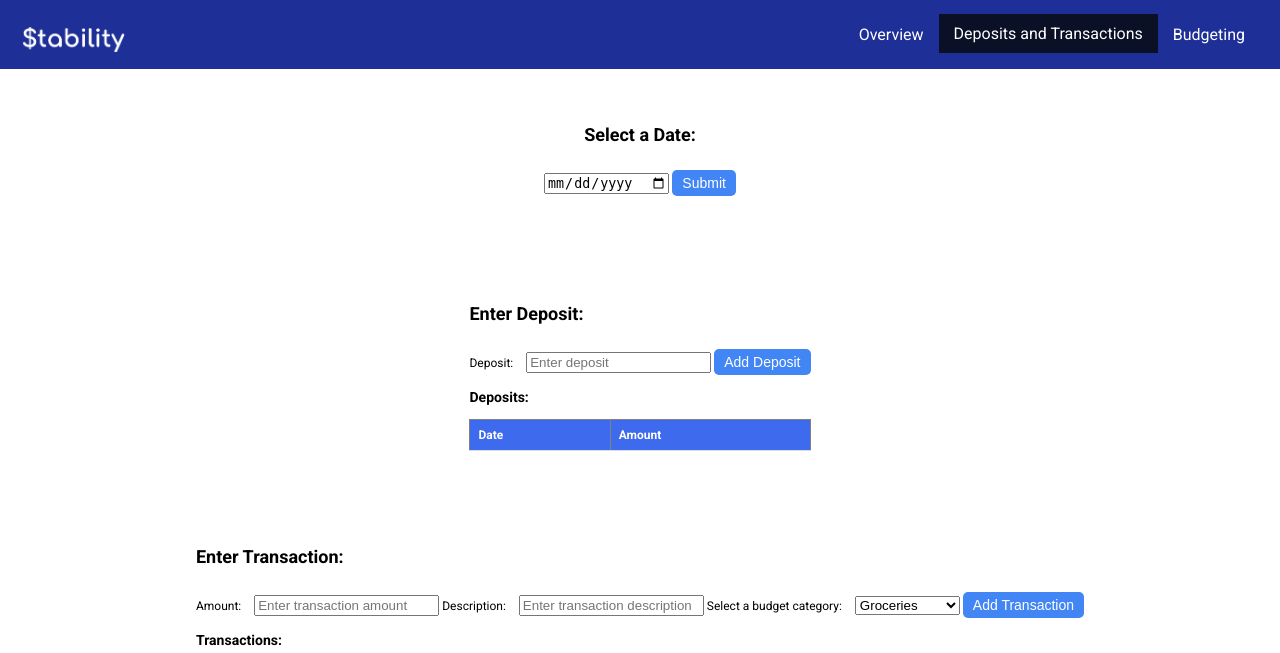
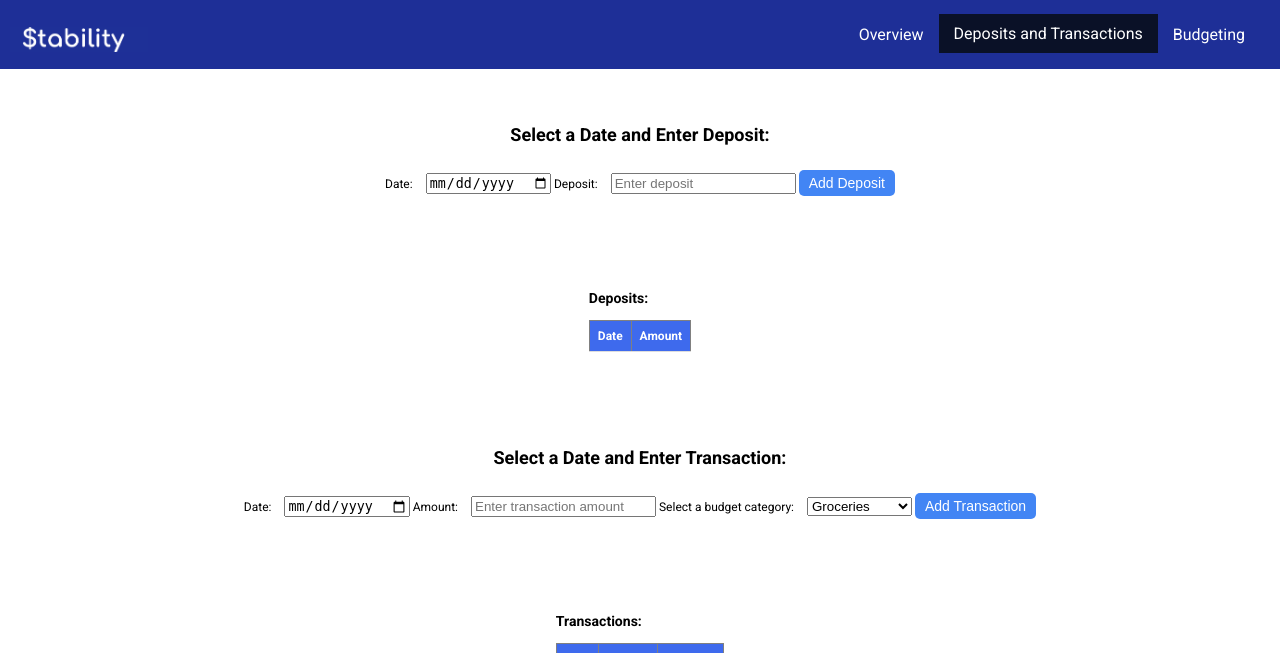
Before and after one commit to manik-sethi/Stability, a Flask app: page /deposits_and_transactions in a window 1280 px wide. Shown: the top 653 px of the page. Run offline with Flask 3, Linux system fonts and the light colour scheme; a user stored in the database is signed in; data comes from the database, SQL or seed files in the repository; data that the repository does not hold is empty.

Commit message:
Update deposits_and_transactions.html
+ Transactions Table

```diff
--- a/templates/deposits_and_transactions.html
+++ b/templates/deposits_and_transactions.html
@@ -50,30 +50,20 @@
     </div>
 
     <div class="section no-border centered-section">
-        <h2>Select a Date:</h2>
-        <form action = "/create_deposit" method = "POST">
+        <h2>Select a Date and Enter Deposit:</h2>
+        <form action="/create_deposit" method="POST">
             <!-- Input for date selection -->
-        <input type="date" id="datePicker">
-        <!-- Button to trigger date display -->
-        <button class="blue-button" class="blue-button"class="blue-button" onclick="displayDate()">Submit</button>
-        <!-- Paragraph to display the selected date -->
-        <p id="selectedDate"></p>
+            <label for="datePicker">Date:</label>
+            <input type="date" id="datePicker" name="date">
+            <!-- Input for deposit amount -->
+            <label for="deposit">Deposit:</label>
+            <input type="text" class="form-control" id="deposit" placeholder="Enter deposit" name="deposit">
+            <!-- Button to submit the form -->
+            <button class="blue-button">Add Deposit</button>
         </form>
-
     </div>
 
     <div class="section">
-        <h2>Enter Deposit:</h2>
-
-        <form action="/create_deposit" method="POST">
-            <div class="form-group">
-            <label for="name">Deposit:</label>
-            <input type="text" class="form-control" id="deposit" placeholder="Enter deposit" name="deposit">
-            <button class="blue-button" class="blue-button" href = "depo" onclick="storeDeposit()">Add Deposit</button>
-            </div>
-        </form>
-
-
         <h3>Deposits:</h3>
         <table border="1" id="depositTable">
             <thead>
@@ -83,40 +73,67 @@
                 </tr>
             </thead>
             <tbody>
+                {% for deposit in deposits %}
+                <tr>
+                    <td>{{ deposit.date }}</td>
+                    <td>{{ deposit.amount }}</td>
+                </tr>
+                {% endfor %}
             </tbody>
         </table>
     </div>
 
-    <div class="section">
-        <h2>Enter Transaction:</h2>
+    <!-- Transaction Input Section -->
+<div class="section no-border centered-section">
+    <h2>Select a Date and Enter Transaction:</h2>
+    <form action="/create_transaction" method="POST">
+        <!-- Input for date selection -->
+        <label for="transactionDatePicker">Date:</label>
+        <input type="date" id="transactionDatePicker" name="date">
+
+        <!-- Input for transaction amount -->
         <label for="transactionAmount">Amount:</label>
-        <input type="text" id="transactionAmount" placeholder="Enter transaction amount">
-        <label for="transactionDescription">Description:</label>
-        <input type="text" id="transactionDescription" placeholder="Enter transaction description">
+        <input type="text" class="form-control" id="transactionAmount" placeholder="Enter transaction amount" name="amount">
 
+        <!-- Input for transaction category -->
         <label for="budgetChoices">Select a budget category:</label>
-        <select id="budgetChoices" onchange="checkOther(this)">
+        <select id="budgetChoices" name="category" onchange="checkOther(this)">
             <option value="groceries">Groceries</option>
             <option value="utilities">Utilities</option>
             <option value="entertainment">Entertainment</option>
             <option value="other">Other</option>
         </select>
+
+        <!-- Optional input for custom category -->
         <div id="otherInput" style="display:none;">
             <label for="otherCategory">Specify the category:</label>
-            <input type="text" id="otherCategory">
+            <input type="text" class="form-control" id="otherCategory" name="category">
         </div>
-        <button class="blue-button" class="blue-button" onclick="storeTransaction()">Add Transaction</button>
 
+        <!-- Button to submit the form -->
+        <button class="blue-button">Add Transaction</button>
+    </form>
+</div>
+
+<!-- Transaction Display Section -->
+<div class="section">
     <h3>Transactions:</h3>
     <table border="1" id="transactionTable">
         <thead>
             <tr>
                 <th>Date</th>
+                <th>Amount</th>
                 <th>Category</th>
-                    <th>Amount</th>
             </tr>
         </thead>
         <tbody>
+            {% for transaction in transactions %}
+            <tr>
+                <td>{{ transaction.date }}</td>
+                <td>{{ transaction.amount }}</td>
+                <td>{{ transaction.category }}</td>
+            </tr>
+            {% endfor %}
         </tbody>
     </table>
 </div>
```
Lines whose indentation alone changed are shown as unchanged.
